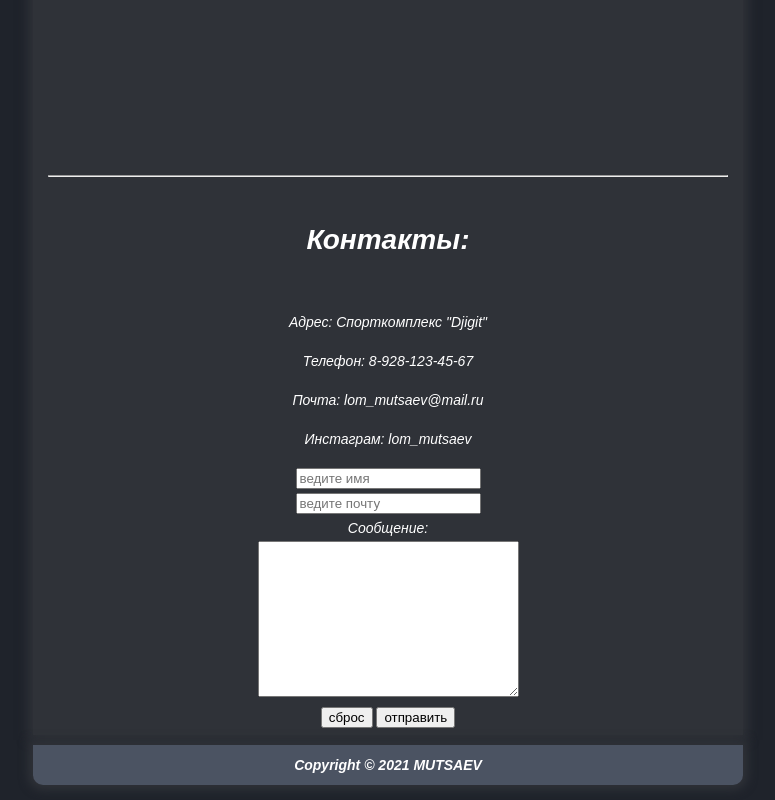
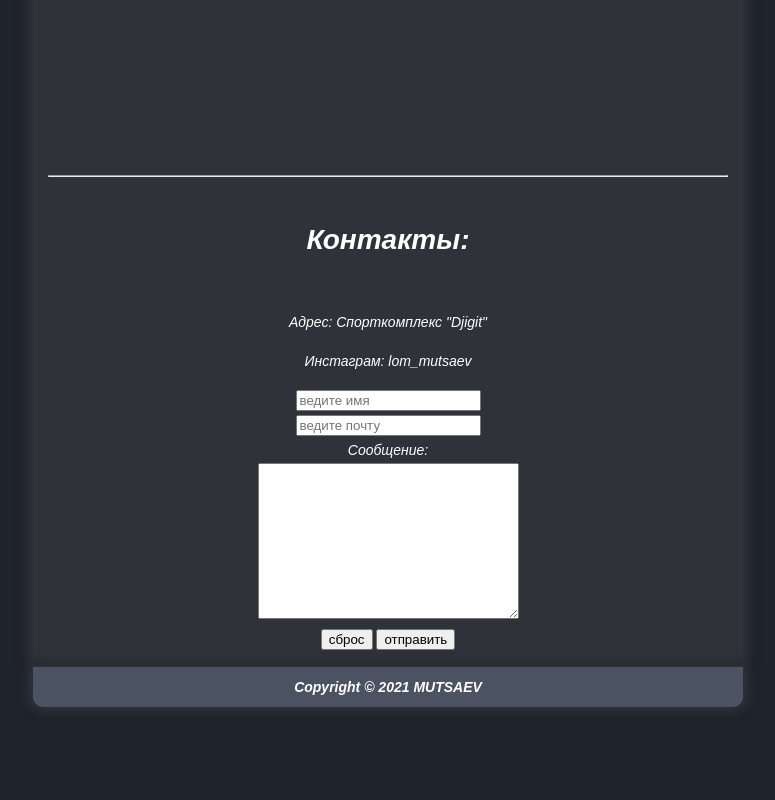
Before and after one commit to web0110/site.com, a plain HTML site: page index.html in a window 1280 px wide. Shown: the part 1003-1803 px from the top of the page, without its empty margins (252-1027 px from the left). After the commit the page ends 1725 px from the top, so only its background shows below. Drawn offline with Linux system fonts and the light colour scheme.

Commit message:
Update index.html

```diff
--- a/index.html
+++ b/index.html
@@ -68,8 +68,6 @@
         <br>
         <h1>Контакты:</h1><br>
         <p>Адрес: Спорткомплекс "Djigit"</p>
-        <p>Телефон: 8-928-123-45-67</p>
-        <p>Почта: lom_mutsaev@mail.ru</p>
         <p>Инстаграм: lom_mutsaev</p>
 
         <form class="" action="" method="post" enctype="text/plain" action="auth.php">
```
